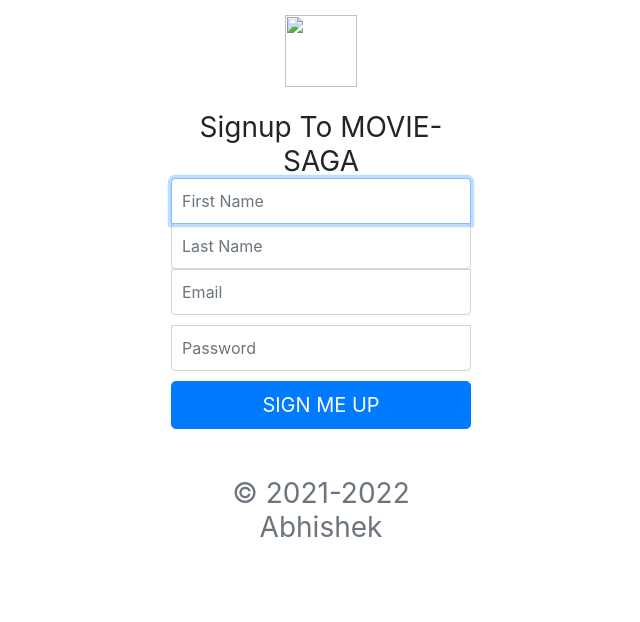
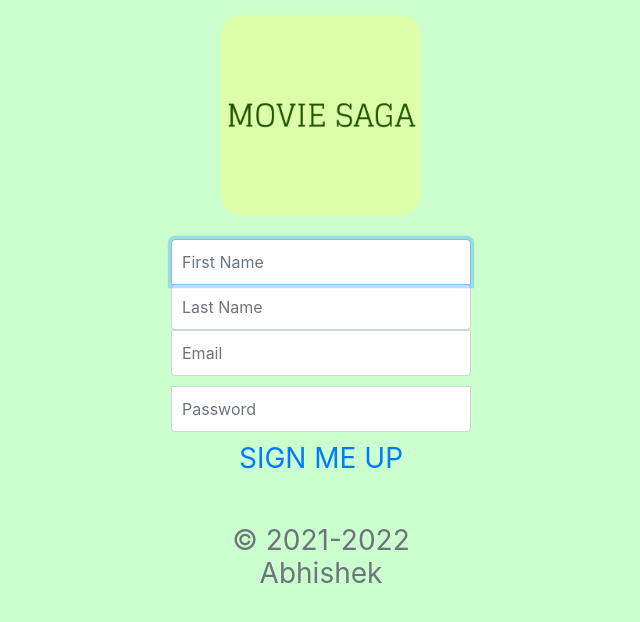
Before and after one commit to ABHISHEKBANKAWAT/MovieSaga, a plain HTML site: page login.html in a window 1280 px wide. Shown: the whole page, without its empty margins (319-959 px from the left). Drawn offline with nearby package versions, Linux system fonts and the light colour scheme.

Commit message:
first commit

```diff
--- a/login.html
+++ b/login.html
@@ -5,9 +5,9 @@
     <meta name="viewport" content="width=device-width, initial-scale=1, shrink-to-fit=no">
     <meta name="description" content="">
     <meta name="author" content="">
-    <link rel="icon" href="/docs/4.0/assets/img/favicons/favicon.ico">
+    <link rel="icon" href="./images/favicon.ico">
 
-    <title>MOVIE_LIBRARY</title>
+    <title>MOVIE-SAGA</title>
 
     <link rel="canonical" href="https://getbootstrap.com/docs/4.0/examples/sign-in/">
 
@@ -18,16 +18,16 @@
     <link href="/style.css" rel="stylesheet">
   </head>
 
-  <body class="text-center">
+  <body class="text-center" style="background-color:#CBFFCE;">
     <form action="/index.html" class="form-signin" method="POST">
-      <img class="mb-4" src="images/android-chrome-512x512.png" alt="" width="72" height="72">
-      <h1 class="h3 mb-3 font-weight-normal">Signup To MOVIE-SAGA
+      <img class="mb-4" src="images/android-chrome-512x512.png" alt="" width="200" height="200">
+      <h1 class="h3 mb-3 font-weight-normal">
       <input type="text" class="form-control top"
       name="fname"placeholder="First Name" required autofocus>
       <input name="lname" type="text" class="form-control" placeholder="Last Name" required>
       <input name="email" type="email" class="form-control bottom" placeholder="Email" required>
       <input name="password" type="password" class="form-control bottom" placeholder="Password" required>
-      <button class="btn btn-lg btn-primary btn-block" type="submit" onclick="location.href='./index.hmtl'">SIGN ME UP</button>
+      <a href="/index.html">SIGN ME UP</a>
       <p class="mt-5 mb-3 text-muted">&copy; 2021-2022 Abhishek</p>
     </form>
     <script src="index.js"></script>
```
Also changed, not shown: index.html (+2 -2 lines), watchlist.html (+1 -1 lines), images/android-chrome-512x512.png (added), images/favicon.ico.
